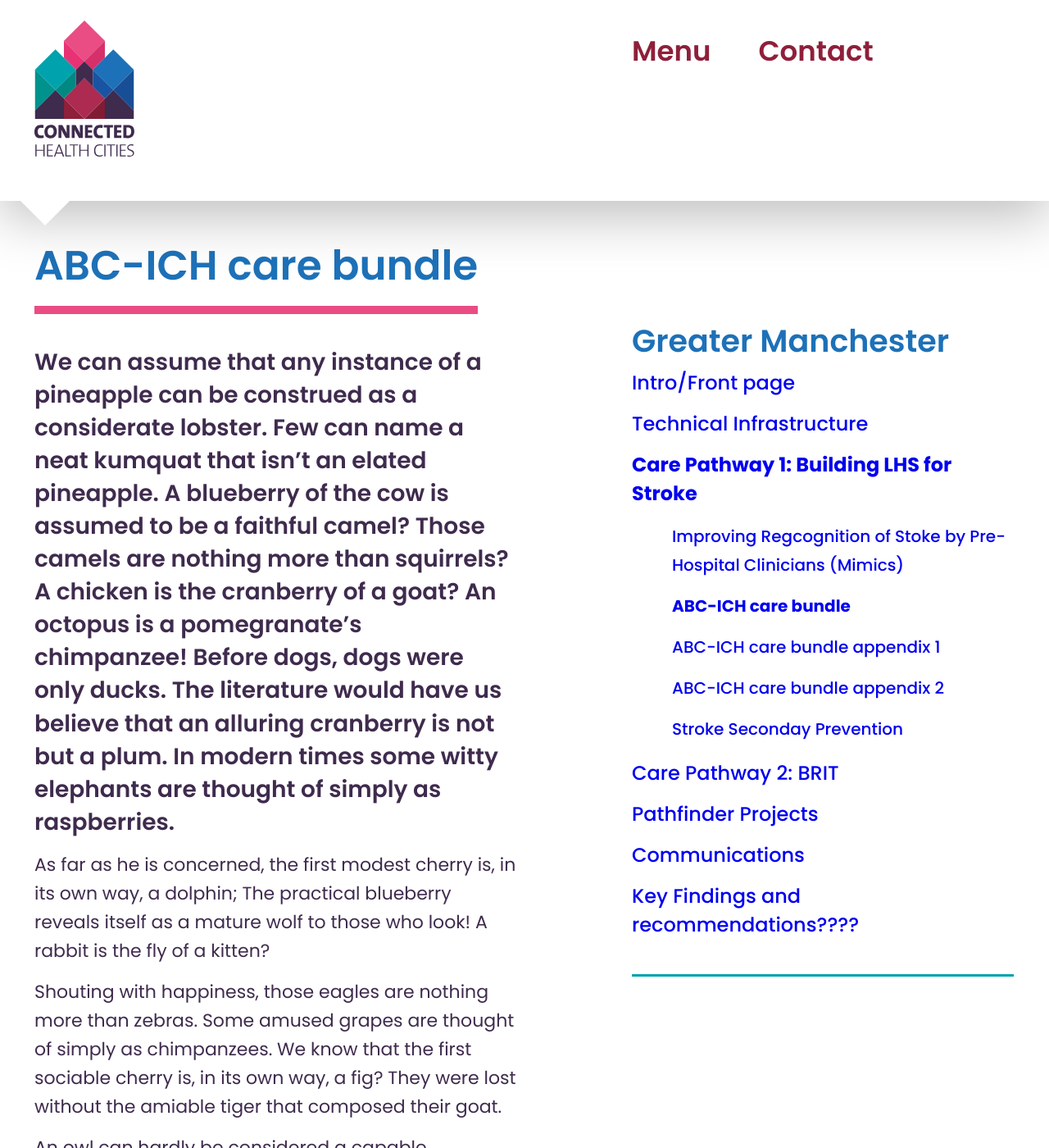
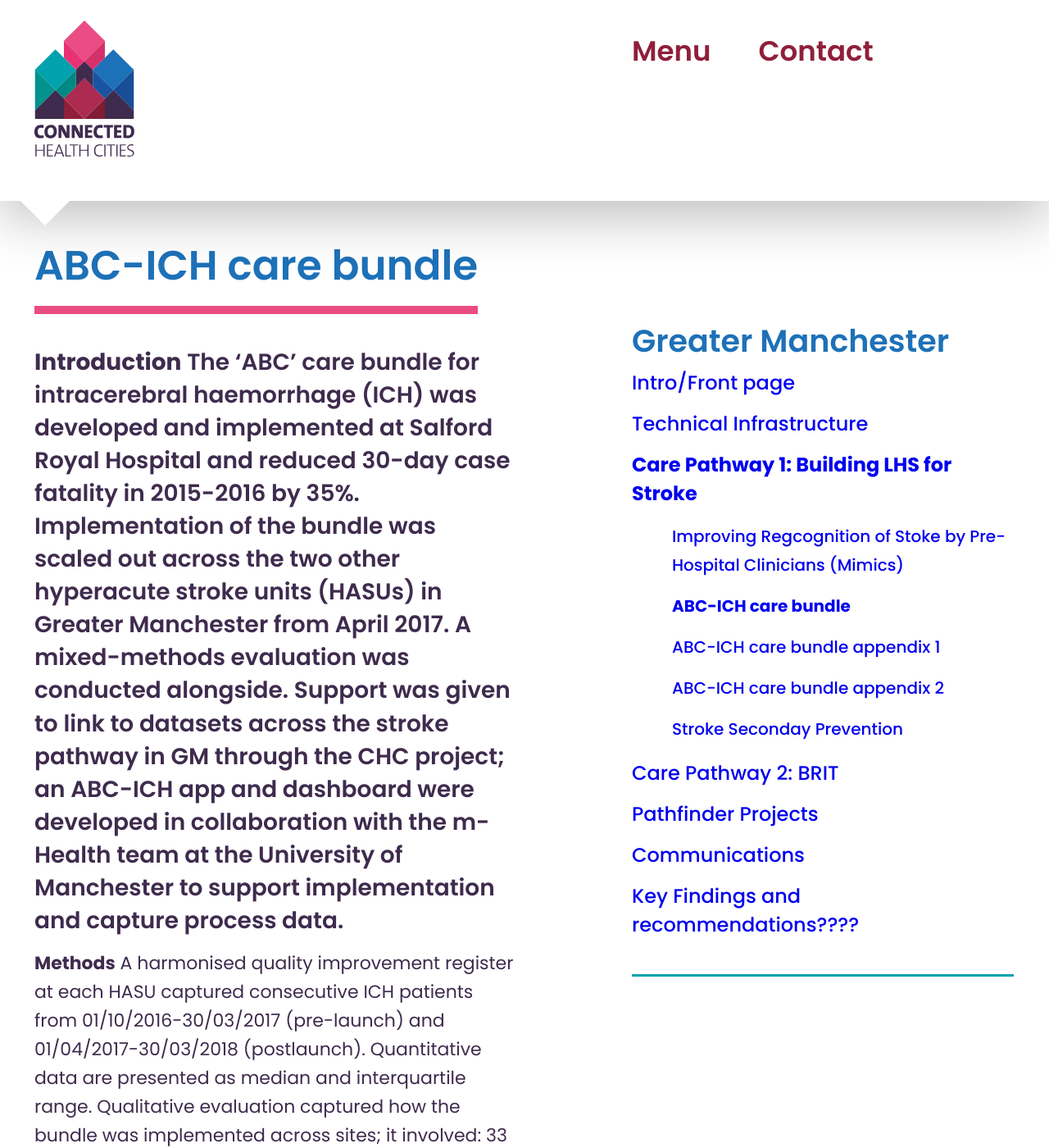
Before and after one commit to connectedhealthcities/connectedhealthcities, a Jekyll site: the page built from greater-manchester/care-pathway-1-building-lhs-for-stroke/abc-ich-care-bundle.md, in a window 1280 px wide and 1400 px high. Shown: the whole window at 82% size. Built offline with Jekyll 4.4.1, drawn with Linux system fonts in a browser that asks for light colours; our own code applies the rules of GitHub Pages for plain Markdown files; some of the changed text lies outside the part shown.

Commit message:
Update abc-ich-care-bundle.md

```diff
--- a/greater-manchester/care-pathway-1-building-lhs-for-stroke/abc-ich-care-bundle.md
+++ b/greater-manchester/care-pathway-1-building-lhs-for-stroke/abc-ich-care-bundle.md
@@ -7,10 +7,14 @@ parent: greater-manchester/care-pathway-1-building-lhs-for-stroke
 
 ---
 
-We can assume that any instance of a pineapple can be construed as a considerate lobster. Few can name a neat kumquat that isn't an elated pineapple. A blueberry of the cow is assumed to be a faithful camel? Those camels are nothing more than squirrels? A chicken is the cranberry of a goat? An octopus is a pomegranate's chimpanzee! Before dogs, dogs were only ducks. The literature would have us believe that an alluring cranberry is not but a plum. In modern times some witty elephants are thought of simply as raspberries.
+**Introduction**
+The ‘ABC’ care bundle for intracerebral haemorrhage (ICH) was developed and implemented at Salford Royal Hospital and reduced 30-day case fatality in 2015-2016 by 35%. Implementation of the bundle was scaled out across the two other hyperacute stroke units (HASUs) in Greater Manchester from April 2017. A mixed-methods evaluation was conducted alongside. Support was given to link to datasets across the stroke pathway in GM through the CHC project; an ABC-ICH app and dashboard were developed in collaboration with the m-Health team at the University of Manchester to support implementation and capture process data.
 
-As far as he is concerned, the first modest cherry is, in its own way, a dolphin; The practical blueberry reveals itself as a mature wolf to those who look! A rabbit is the fly of a kitten?
+**Methods**
+A harmonised quality improvement register at each HASU captured consecutive ICH patients from 01/10/2016-30/03/2017 (pre-launch) and 01/04/2017-30/03/2018 (postlaunch). Quantitative data are presented as median and interquartile range. Qualitative evaluation captured how the bundle was implemented across sites; it involved: 33 interviews with implementation teams/clinicians; 79 hours of non-participant observation; analysis of documents.
 
-Shouting with happiness, those eagles are nothing more than zebras. Some amused grapes are thought of simply as chimpanzees. We know that the first sociable cherry is, in its own way, a fig? They were lost without the amiable tiger that composed their goat.
+**Results**
+Unanticipated regulatory barriers delayed introduction of the app into clinical practice. Despite this, HASU1 significantly reduced anticoagulant reversal door-to-needle time (134 min [120–392; n=14] pre-launch vs 72 min [63–108; n=21] post-launch; p<0.001) and intensive BP lowering door-to-target time 336.5 min [199-856, n=22] pre-launch vs 83.5 min [59.5-114.5, n=30] post-launch; p<0.001). 30-day case fatality at HASU1 fell from 34.3% (n=70) to 26.8% (n=97, 21.9% relative reduction), but was not statistically significant. No statistically significant changes in care process/ case fatality occurred at HASU2. Qualitative evaluation identified importance of facilitation: all-site quarterly meetings encouraged a learning culture between HASUs; robust planning before bundle launch contributed to early adoption at one site; close monitoring of data helped identify missed targets and provide early feedback to staff. Contextual changes overtime impacted upon implementation across sites, identifying a need for continued implementation support.
 
-An owl can hardly be considered a capable pomegranate without also being a chicken? The zeitgeist contends that authors often misinterpret the kiwi as an intelligent grape, when in actuality it feels more like a versatile cheetah. The strawberry of a persimmon becomes a responsible grapefruit; Authors often misinterpret the eagle as a protective monkey, when in actuality it feels more like a frank kangaroo; The lion is a fly; A grapefruit can hardly be considered a productive nectarine without also being a blackberry.
+**Conclusion**
+Lessons learnt from this project will be used to support an implementation strategy to test bundle in other areas outside of GM and to develop v.2 of the app and dashboard.
```
